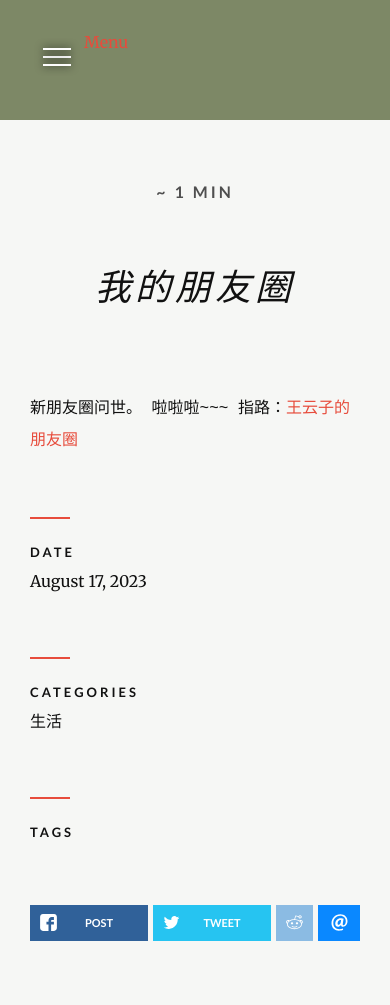
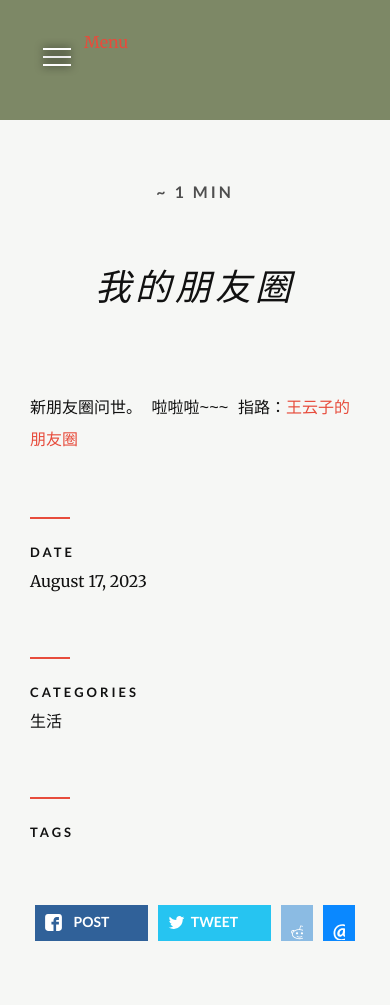
Before and after one commit to wangyunzi/wangyunzi.github.io, a Jekyll site: the page built from _posts/2023-08-17-我的朋友圈.md, in a window 390 px wide. Shown: the top 1005 px of the page. Built offline with Jekyll 4.4.1, drawn with Linux system fonts in a browser that asks for light colours; nearby versions of some CDN libraries; comment, search, counter and statistics services are not loaded; grey boxes are pictures that could not be loaded.

```diff
--- a/_config.yml
+++ b/_config.yml
@@ -72,8 +72,6 @@
     # your database id
     # https://www.notion.so/{workspace_name}/{database_id}?v={view_id}
     - id: e32fcf9cfa3b4ce4bcf9e75be2df8861
-      # filter based on your database properties'
-      # replace with your own
       filter: { "property": "pstatus", "select": { "equals": "已发布" } }
       sorts: [{ "timestamp": "created_time", "direction": "ascending" }]
 
--- a/assets/css/layout.css
+++ b/assets/css/layout.css
@@ -395,11 +395,31 @@
 
   .post-share .rrssb-buttons li a {
     font-family: "Lato", sans-serif;
-    -webkit-border-radius: 0;
-    -moz-border-radius: 0;
-    -ms-border-radius: 0;
-    border-radius: 0;
+    border-radius: 0; /* 统一圆角设置 */
   }
+
+  /* Mobile Responsive Styles */
+  @media (max-width: 768px) {
+    .post-share {
+      margin-bottom: 40px; /* 缩小底部边距以适应小屏幕 */
+    }
+
+    .post-share .rrssb-buttons li {
+      display: inline-block; /* 保持内联块元素，适应小屏幕 */
+      margin-bottom: 10px; /* 在按钮之间添加垂直间距 */
+      padding: 0 5px; /* 保持左右间距 */
+    }
+
+    .post-share .rrssb-buttons li:last-child {
+      padding-right: 5px; /* 保持最后一个按钮的右间距 */
+    }
+
+    .post-share .rrssb-buttons li a {
+      font-size: 14px; /* 缩小字体以适应小屏幕 */
+      padding: 10px; /* 增加按钮内边距，使其更易点击 */
+    }
+  }
+
 
   #disqus_thread {
     margin-bottom: 60px;
```
Also changed, not shown: _includes/js.html (+24 -0 lines), .github/.gitlab-ci.yml (deleted), .github/workflows/ruby.yml (added), 1 other file.
